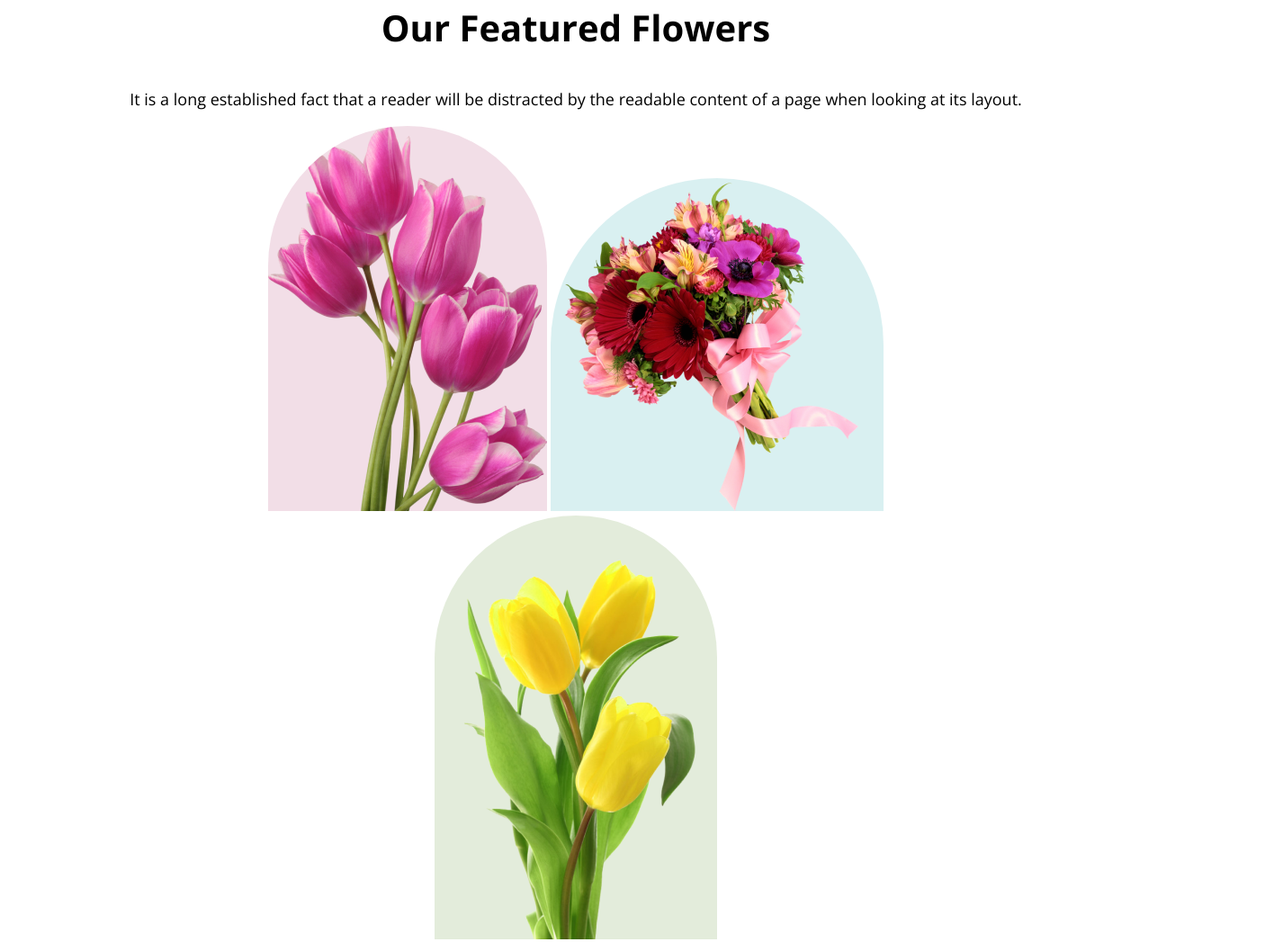
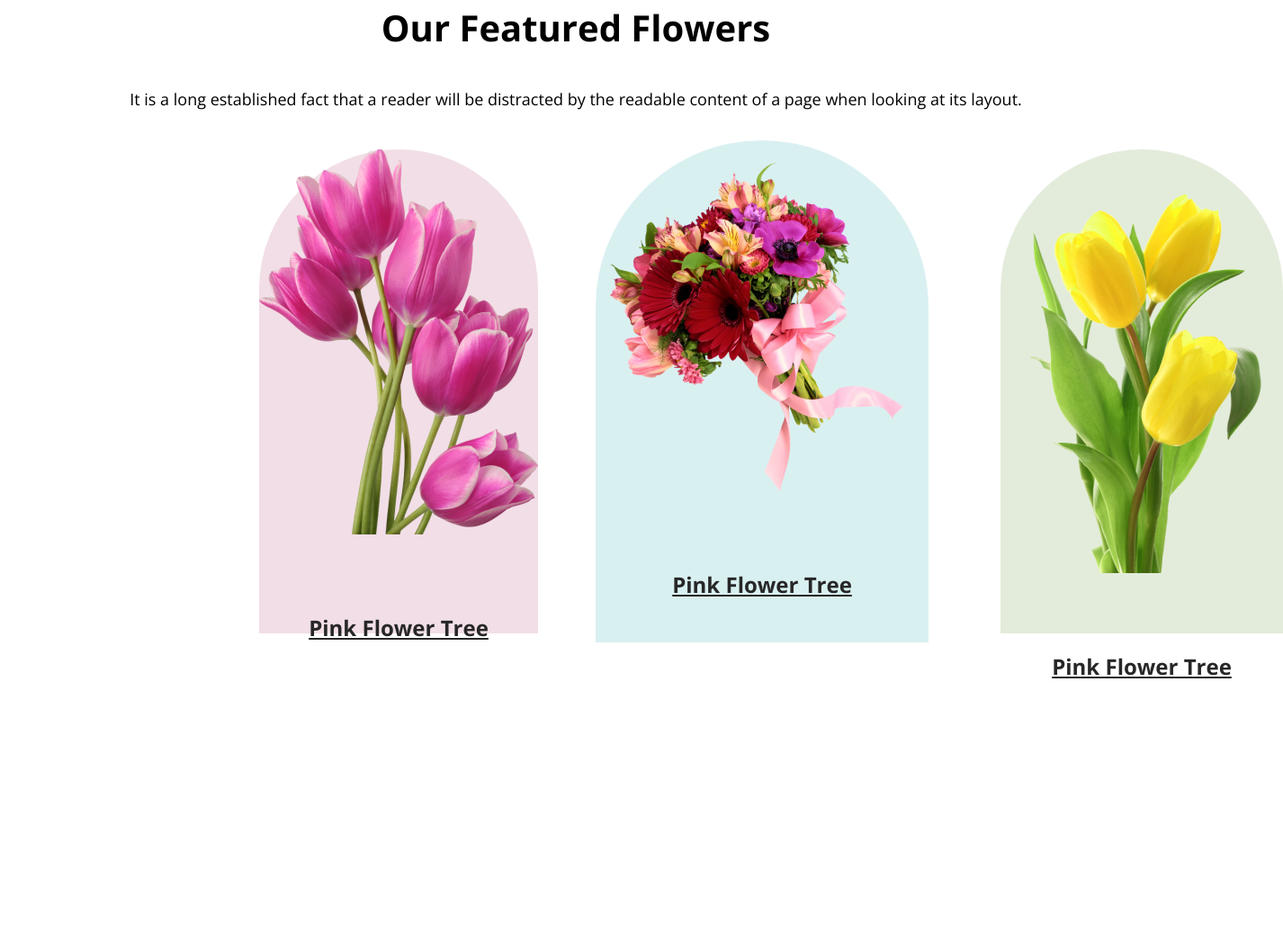
Before and after one commit to fazleyrabbi8/myfirstassignment, a plain HTML site: page index.html in a window 1280 px wide. Shown: the part 1285-2332 px from the top of the page at 90% size, 1426 px wide, since content can reach past the window. After the commit the page ends 2042 px from the top, so only its background shows below. Drawn offline with nearby package versions, Linux system fonts and the light colour scheme.

Commit message:
needfixfeature

```diff
--- a/index.html
+++ b/index.html
@@ -55,15 +55,33 @@
             <p>It is a long established fact that a reader will be distracted by the readable content of a page when
                 looking at its layout.</p>
         </section>
+
+
         <div class="pictureslot">
             <section class="featuredimages">
 
-                <img id="featureimg1" src="Flower Asset/pngwing 6.png" alt="">
-                <img id="featureimg2" src="Flower Asset/pngwing 5.png" alt="">
-                <img id="featureimg3" src="Flower Asset/pngwing 7.png" alt="">
+                <figure id="featureimg1">
+
+                    <img   src="Flower Asset/pngwing 6.png" alt="">
+                    <figcaption> Pink Flower Tree</figcaption>
+
+                </figure>
+
+                <figure id="featureimg2">
+                    <img  src="Flower Asset/pngwing 5.png" alt="">
+                    <figcaption> Pink Flower Tree</figcaption>
+
+            </figure>
+            <figure id="featureimg3">
+                <img  src="Flower Asset/pngwing 7.png" alt="">
+                <figcaption> Pink Flower Tree</figcaption>
+
+                 </figure>
 
 
             </section>
+<h2> </h2>
+
         </div>
 
     </main>
--- a/style.css
+++ b/style.css
@@ -70,26 +70,55 @@ p {
 
 .featuredimages {
     text-align: center;
-
-
+    align-items: center;
+    display: flex;
 }
 
 #featureimg1 {
     background: rgba(167, 33, 98, 0.15);
     border-radius: 300px 300px 0px 0px;
+    width: 464px;
+    height: 538px;
+    margin-right: 24px;
 
 
 }
 
 #featureimg2 {
+
     background: rgba(5, 151, 160, 0.15);
     border-radius: 300px 300px 0px 0px;
+    width: 464px;
+    height: 538px;
+    margin: 117 px 47px 51px 47 px;
+
+    padding-top: 20px;
+
+}
+
+#featureimg3 {
+
+    background: rgba(71, 125, 17, 0.15);
+    border-radius: 300px 300px 0px 0px;
+    height: 538px;
+    width: 464px;
+
+    margin: 117 px 47px 51px 47 px;
+
 
 
 }
 
-#featureimg3 {
-    background: rgba(71, 125, 17, 0.15);
-    border-radius: 300px 300px 0px 0px;
+figcaption {
+
+    color: #272727;
+    text-align: center;
+
+    font-size: 24px;
+    font-weight: 700;
+    text-decoration-line: underline;
+    padding-top: 50px;
+    margin-top: 32px;
+    align-items: center;
 
 }
```
